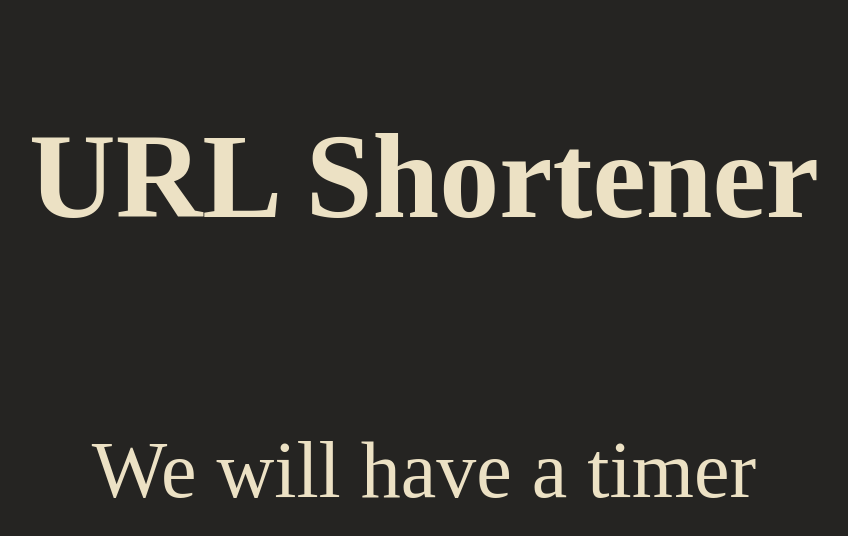
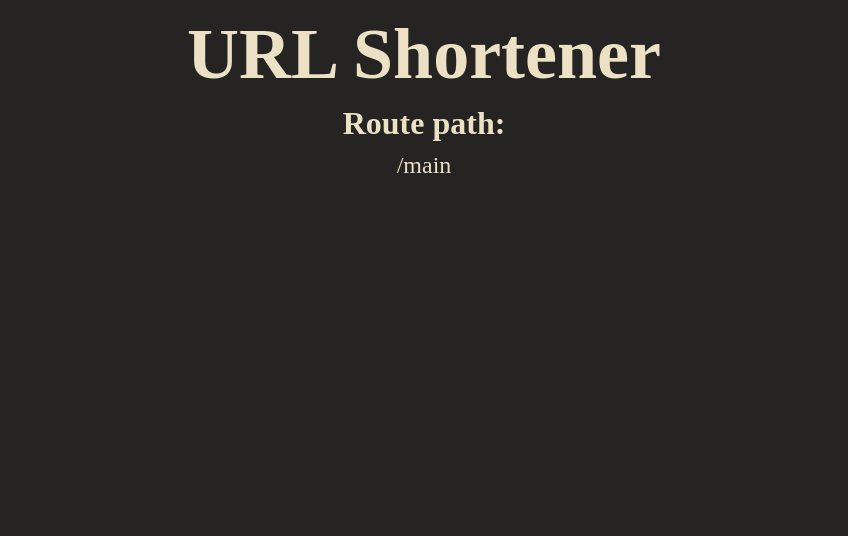
Before and after one commit to nywebperf/nywebperf.com, a Nuxt app: page /main in a window 1280 px wide. Shown: the top 536 px of the page, without its empty margins (216-1064 px from the left). Built offline with nearby package versions, Linux system fonts and the light colour scheme.

Commit message:
styling and display route path on page

```diff
--- a/pages/main/index.vue
+++ b/pages/main/index.vue
@@ -5,9 +5,8 @@
 <template>
     <section>
         <h1>URL Shortener</h1>
-        <p>
-            We will have a timer
-        </p>
+        <h2>Route path:</h2>
+        <p>{{ $route.path }}</p>
     </section>
 </template>
 
@@ -21,6 +20,18 @@ section {
     display: flex;
     flex-direction: column;
     align-items: center;
-    font-size: 5rem;
+    font-size: 3rem;
+}
+
+section * {
+    margin: 0.3rem;
+}
+
+h2 {
+    font-size: 2rem;
+}
+
+p {
+    font-size: 1.5rem;
 }
 </style>
```
